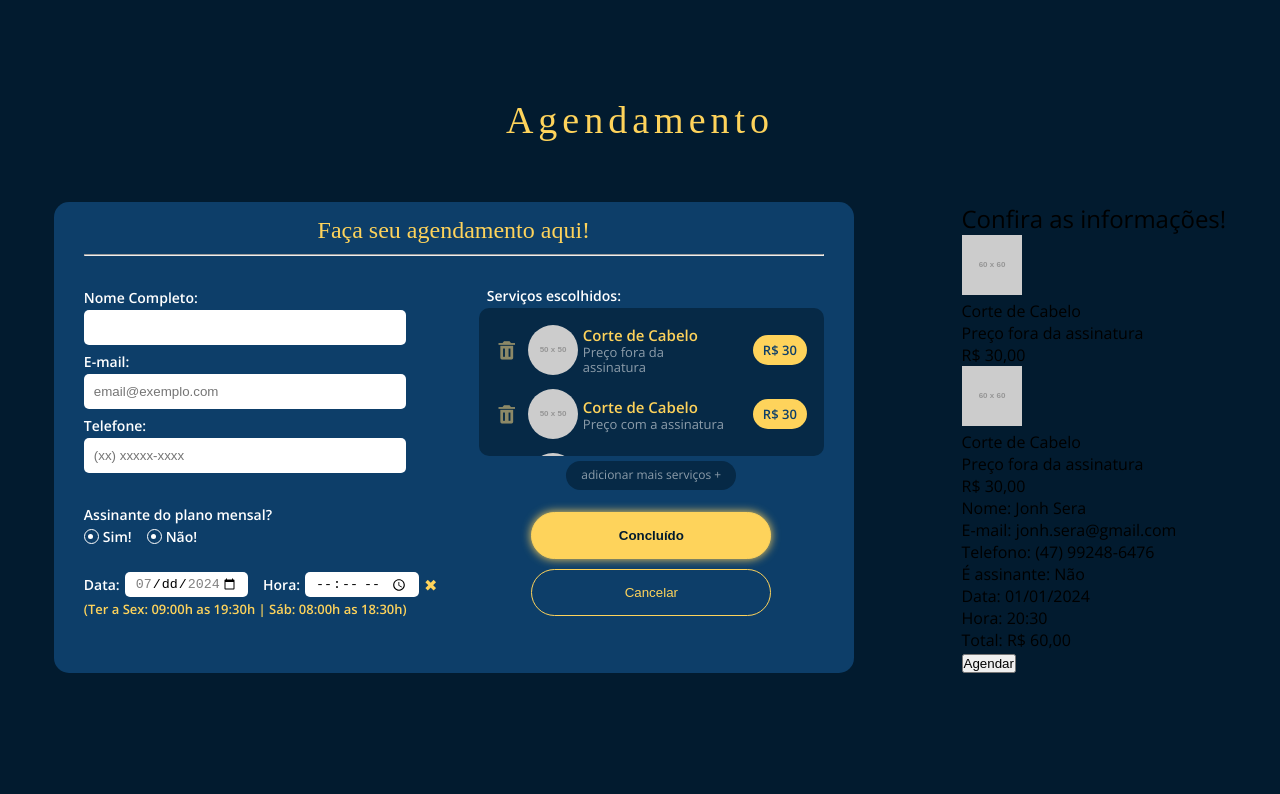
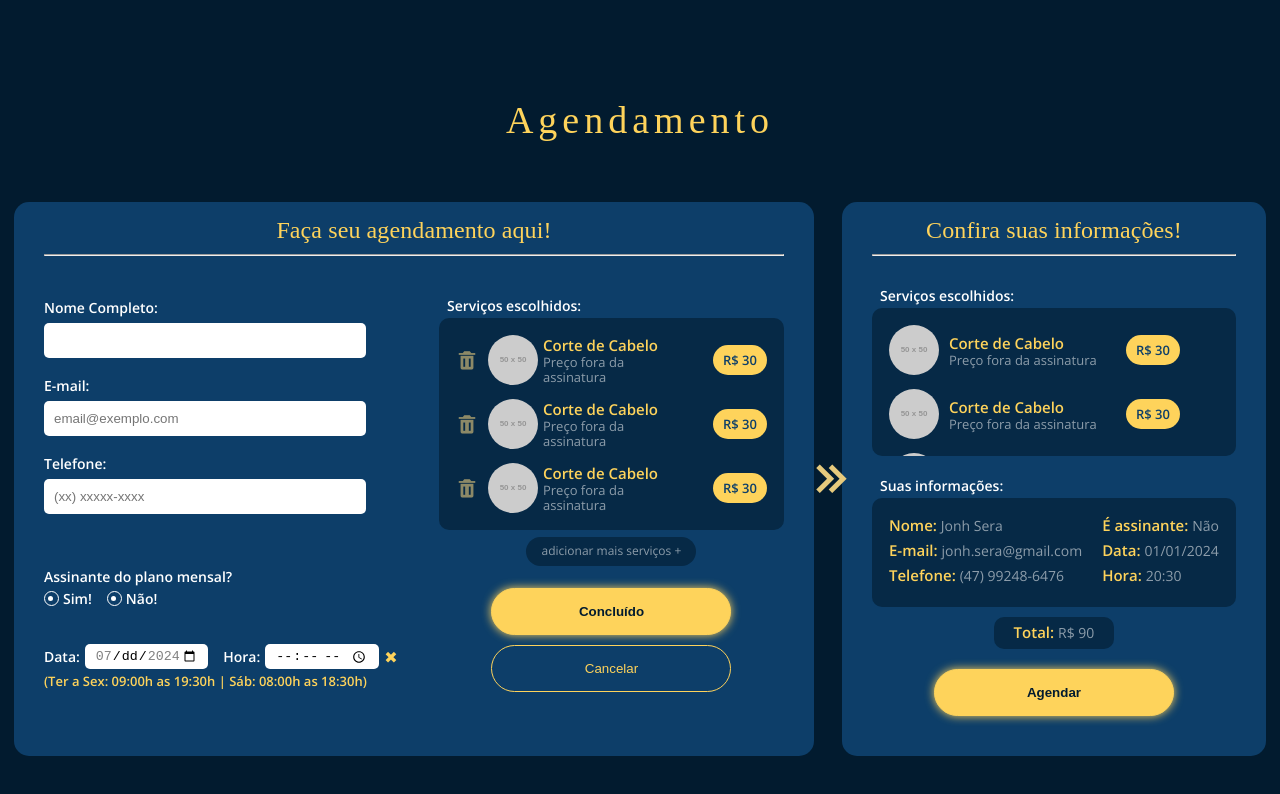
Before and after one commit to yLucino/Blade-s-Palace-Barbershop, a React (Vite) app: page / in a window 1280 px wide. Shown: the part 2752-3546 px from the top of the page. Built offline with nearby package versions, Linux system fonts and the light colour scheme; a web font is replaced by a local one.

Commit message:
Finish scheduling page CSS (no responsive, no functionality)

```diff
--- a/src/components/pages/scheduling/scheduling-style.css
+++ b/src/components/pages/scheduling/scheduling-style.css
@@ -5,7 +5,7 @@
 
 .container {
   display: flex;
-  justify-content: space-around;
+  justify-content: space-evenly;
 }
 
 .container-scheduling {
@@ -15,15 +15,20 @@
   min-width: 800px;
 }
 
-.container-scheduling .subtitle {
+.subtitle {
   color: var(--color-Yellow);
   font-weight: bold;
   text-align: center;
   font-family: 'Anton SC';
+  letter-spacing: .1px;
+}
+
+hr {
+  margin: 10px 0 30px 0;
 }
 
 .container-scheduling hr {
-  margin: 10px 0 30px 0;
+  margin-bottom: 40px;
 }
 
 .partials-scheduling {
@@ -47,11 +52,11 @@
   padding: 10px;
   border-radius: 5px;
   border: none;
-  margin: 2px 0 5px 0;
+  margin: 5px 0 16px 0;
 }
 
 .left-partial form .box-request-subscriber-plan {
-  margin: 25px 0;
+  margin: 35px 0;
 }
 
 .left-partial form .box-request-subscriber-plan .radio-container {
@@ -143,28 +148,37 @@ input:valid + span:after {
   padding-left: 5px;
 }
 
-.right-partial .text-description {
+.text-description {
   font-size: 14px;
   color: var(--color-White);
   font-weight: 600;
   margin: 0 0 3px 8px;
 }
 
-.right-partial .preview-service .box-services-select ul {
+.right-partial .preview-service .box-services-select ul,
+.container-checkout .box-service-preview ul {
   max-height: 148px;
+  min-height: 84px;
+  min-width: 345px;
   overflow-x: hidden;
   background-color: var(--color-BlueDarkSoft);
   padding: 10px;
   border-radius: 10px;
-  margin-bottom: 5px;
+  margin-bottom: 7px;
 }
 
-.right-partial .preview-service .box-services-select ul li.service {
+.right-partial .preview-service .box-services-select ul {
+  max-height: 212px;
+}
+
+.right-partial .preview-service .box-services-select ul li.service,
+.container-checkout .box-service-preview ul li.service {
   display: flex;
   transition: .1s;
 }
 
-.right-partial .preview-service .box-services-select ul li.service:hover {
+.right-partial .preview-service .box-services-select ul li.service:hover,
+.container-checkout .box-service-preview ul li.service:hover {
   background: var(--color-BlueLight);
   border-radius: 5px;
   cursor: default;
@@ -200,26 +214,30 @@ input:valid + span:after {
   margin: 0 5px 0 10px;
 }
 
-.right-partial .preview-service .box-services-select ul li.service .info-service .text p.title-text {
+.right-partial .preview-service .box-services-select ul li.service .info-service .text p.title-text,
+.container-checkout .box-service-preview ul li.service .text p.title-text {
   color: var(--color-Yellow);
   font-weight: 600;
   font-size: 15px;
 }
 
-.right-partial .preview-service .box-services-select ul li.service .info-service .text p.sub-text {
+.right-partial .preview-service .box-services-select ul li.service .info-service .text p.sub-text,
+.container-checkout .box-service-preview ul li.service .text p.sub-text {
   color: var(--color-sample-text);
   font-weight: 300;
   font-size: 13px;
   line-height: 15px;
 }
 
-.right-partial .preview-service .box-services-select ul li.service .price-service {
+.right-partial .preview-service .box-services-select ul li.service .price-service,
+.container-checkout .box-service-preview ul li.service .price-service {
   display: flex;
   align-items: center;
   margin-left: 20px;
 }
 
-.right-partial .preview-service .box-services-select ul li.service .price-service p {
+.right-partial .preview-service .box-services-select ul li.service .price-service p,
+.container-checkout .box-service-preview ul li.service .price-service p {
   color: var(--color-Blue);
   font-weight: 600;
   font-size: 13px;
@@ -260,7 +278,8 @@ input:valid + span:after {
   align-items: center;
 }
 
-.right-partial .finish-box-scheduling button {
+.right-partial .finish-box-scheduling button,
+.container-checkout .box-finish-scheduling button {
   width: 240px;
   margin-bottom: 10px;
   padding: 15px;
@@ -269,14 +288,16 @@ input:valid + span:after {
   transition: .3s;
 }
 
-.right-partial .finish-box-scheduling button.concluded {
+.right-partial .finish-box-scheduling button.concluded,
+.container-checkout .box-finish-scheduling button {
   background-color: var(--color-Yellow);
   box-shadow: 0 0 10px var(--color-Yellow);
   color: var(--color-BlueDark);
   font-weight: 600;
 }
 
-.right-partial .finish-box-scheduling button.concluded:hover {
+.right-partial .finish-box-scheduling button.concluded:hover,
+.container-checkout .box-finish-scheduling button:hover {
   box-shadow: none;
   cursor: pointer;
 }
@@ -290,3 +311,95 @@ input:valid + span:after {
   cursor: pointer;
   box-shadow: inset 0 0 15px var(--color-BlueDark);
 }
+
+.container-arrow {
+  display: flex;
+  align-items: center;
+  position: relative;
+}
+
+.container-arrow i {
+  font-size: 60px;
+  position: absolute;
+  left: -25px;
+}
+
+.container-checkout {
+  background: var(--color-Blue);
+  padding: 15px 30px 30px 30px;
+  border-radius: 15px;
+}
+
+.container-checkout .box-service-preview {
+  margin-bottom: 20px;
+}
+
+.container-checkout .box-service-preview ul li.service .info-service {
+  display: flex;
+  align-items: center;
+  margin: 7px;
+  width: 210px;
+}
+
+.container-checkout .box-service-preview ul li.service .info-service img {
+  border-radius: 50%;
+  margin-right: 10px;
+}
+
+.container-checkout .box-info-scheduling {
+  margin-bottom: 10px;
+}
+
+.container-checkout .box-info-scheduling .container-info {
+  display: flex;
+  background: var(--color-BlueDarkSoft);
+  border-radius: 10px;
+  padding: 17px;
+}
+
+.container-checkout .box-info-scheduling .container-info .info-left {
+  margin-right: 20px;
+}
+
+.container-checkout .box-info-scheduling .container-info .info-left p,
+.container-checkout .box-info-scheduling .container-info .info-right p {
+  margin-bottom: 5px;
+  color: var(--color-Yellow);
+  font-size: 15px;
+  font-weight: 600;
+}
+
+.container-checkout .box-info-scheduling .container-info .info-left p span,
+.container-checkout .box-info-scheduling .container-info .info-right p span {
+  color: var(--color-sample-text);
+  font-size: 14px;
+  font-weight: 350;
+}
+
+.container-checkout .box-total-price {
+  display: flex;
+  margin-bottom: 20px;
+  text-align: center;
+  justify-content: center;
+}
+
+.container-checkout .box-total-price p {
+  background: var(--color-BlueDarkSoft);
+  width: 120px;
+  padding: 5px 10px 7px 10px;
+  border-radius: 10px;
+  color: var(--color-Yellow);
+  font-size: 15px;
+  font-weight: 600;
+}
+
+.container-checkout .box-total-price p span {
+  color: var(--color-sample-text);
+  font-size: 14px;
+  font-weight: 300;
+}
+
+.container-checkout .box-finish-scheduling {
+  display: flex;
+  justify-content: center;
+}
--- a/src/components/pages/scheduling/scheduling.tsx
+++ b/src/components/pages/scheduling/scheduling.tsx
@@ -80,7 +80,7 @@ const Scheduling = () => {
                           <img src="https://placehold.co/50x50" />
                           <div className="text">
                             <p className='title-text'>Corte de Cabelo</p>
-                            <p className='sub-text'>Preço com a assinatura</p>
+                            <p className='sub-text'>Preço fora da assinatura</p>
                           </div>
                         </div>
                         <div className='price-service'>
@@ -95,7 +95,7 @@ const Scheduling = () => {
                           <img src="https://placehold.co/50x50" />
                           <div className="text">
                             <p className='title-text'>Corte de Cabelo</p>
-                            <p className='sub-text'>Preço com a assinatura</p>
+                            <p className='sub-text'>Preço fora da assinatura</p>
                           </div>
                         </div>
                         <div className='price-service'>
@@ -116,48 +116,76 @@ const Scheduling = () => {
               </div>
             </div>
           </div>
-          <div className='contaianer-checkout'>
+          <div className='container-arrow'>
+            <i className='bx bx-chevrons-right'></i>
+          </div>
+          <div className='container-checkout'>
             <div className="subtitle">
-              <h2>Confira as informações!</h2>
+              <h2>Confira suas informações!</h2>
+              <hr />
             </div>
             <div className="box-service-preview">
+              <div className="text-description">
+                <p>Serviços escolhidos:</p>
+              </div>
               <ul>
                 <li className='service'>
                   <div className="info-service">
-                    <img src="https://placehold.co/60x60" />
-                    <p>Corte de Cabelo</p>
-                    <p>Preço fora da assinatura</p>
+                    <img src="https://placehold.co/50x50" />
+                    <div className="text">
+                      <p className="title-text">Corte de Cabelo</p>
+                      <p className="sub-text">Preço fora da assinatura</p>
+                    </div>
                   </div>
                   <div className='price-service'>
-                    <p>R$ 30,00</p>
+                    <p>R$ 30</p>
                   </div>
                 </li>
                 <li className='service'>
                   <div className="info-service">
-                    <img src="https://placehold.co/60x60" />
-                    <p>Corte de Cabelo</p>
-                    <p>Preço fora da assinatura</p>
+                    <img src="https://placehold.co/50x50" />
+                    <div className="text">
+                      <p className="title-text">Corte de Cabelo</p>
+                      <p className="sub-text">Preço fora da assinatura</p>
+                    </div>
                   </div>
                   <div className='price-service'>
-                    <p>R$ 30,00</p>
+                    <p>R$ 30</p>
+                  </div>
+                </li>
+                <li className='service'>
+                  <div className="info-service">
+                    <img src="https://placehold.co/50x50" />
+                    <div className="text">
+                      <p className="title-text">Corte de Cabelo</p>
+                      <p className="sub-text">Preço fora da assinatura</p>
+                    </div>
+                  </div>
+                  <div className='price-service'>
+                    <p>R$ 30</p>
                   </div>
                 </li>
               </ul>
             </div>
             <div className="box-info-scheduling">
-              <div className="info-left">
-                <p>Nome: Jonh Sera</p>
-                <p>E-mail: jonh.sera@gmail.com</p>
-                <p>Telefono: (47) 99248-6476</p>
+              <div className="text-description">
+                <p>Suas informações:</p>
               </div>
-              <div className="info-right">
-                <p>É assinante: Não</p>
-                <p>Data: 01/01/2024</p>
-                <p>Hora: 20:30</p>
+              <div className="container-info">
+                <div className="info-left">
+                  <p>Nome: <span>Jonh Sera</span></p>
+                  <p>E-mail: <span>jonh.sera@gmail.com</span></p>
+                  <p>Telefone: <span>(47) 99248-6476</span></p>
+                </div>
+                <div className="info-right">
+                  <p>É assinante: <span>Não</span></p>
+                  <p>Data: <span>01/01/2024</span></p>
+                  <p>Hora: <span>20:30</span></p>
+                </div>
               </div>
             </div>
             <div className="box-total-price">
-              <p>Total: R$ 60,00</p>
+              <p>Total: <span>R$ 90</span></p>
             </div>
             <div className="box-finish-scheduling">
               <button>Agendar</button>
--- a/src/index.css
+++ b/src/index.css
@@ -58,6 +58,10 @@ span {
   color: var(--color-Yellow);
 }
 
+button:active {
+  transform: scale(.95);
+}
+
 ::-webkit-scrollbar {
   width: 10px;
   background: var(--color-BlueDark);
```
